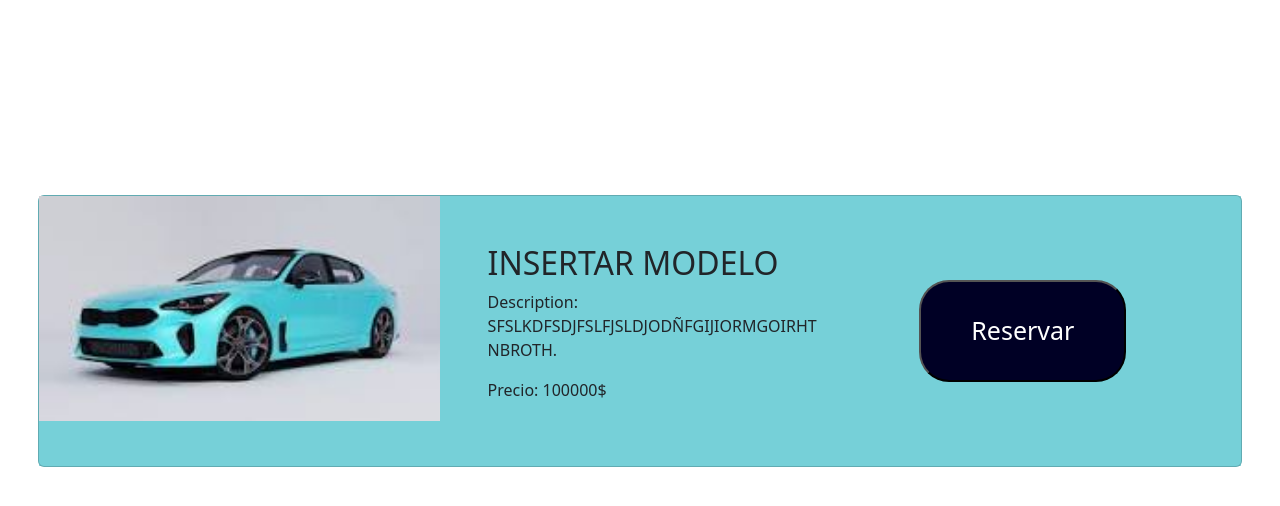
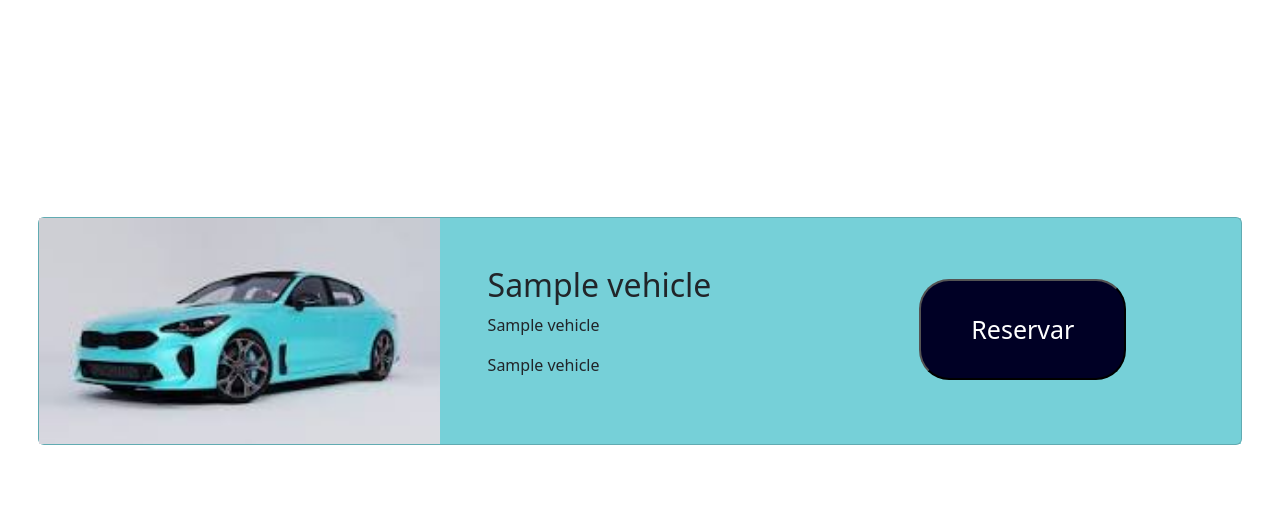
Before and after one commit to Jhojan98/rentCars, a Flask app: template templates/itemcar.html in a window 1280 px wide. Shown: the part 76-582 px from the top of the page. Run offline with Flask 3, Linux system fonts and the light colour scheme; the template is opened without the code that fills it: most values are stand-ins (such as "Sample title", 1, 10 or a date in 2020); parts of the project's set-up code (start-up, migrations or seed data) failed here and were passed over; some libraries are stand-ins or nearby versions.

Commit message:
itemcar vehicle

```diff
--- a/main.py
+++ b/main.py
@@ -1,6 +1,7 @@
 from flask import Flask, render_template, request
 from access.signup import handle_signup
 from access.login import handle_login
+from access.itemcar import handle_itemcar
 import sqlite3
 from dao.cliente import ClienteDAO
 from access.cars import handle_cars
@@ -21,9 +22,11 @@ def render_singup():
 def render_itemcar():
     return render_template('itemcar.html')
 
-@app.route('/home')
-def homeReal():
-    return render_template('home.html')
+@app.route('/itemcar', methods=['POST'])
+def itemcar():
+    vehicle = request.form['vehicle']
+    context = {'vehicle': vehicle}
+    return render_template('itemcar.html', **context)
 
 @app.route('/signup', methods=['POST'])# When de user insert data make a peticion POTS for send that information to the server
 def signup():
--- a/templates/itemcar.html
+++ b/templates/itemcar.html
@@ -47,9 +47,10 @@
           <div class="row">
             <div class="col-md-6">
               <div class="item-info">
-                <h2>INSERTAR MODELO</h2>
-                <p>Description: SFSLKDFSDJFSLFJSLDJODÑFGIJIORMGOIRHTNBROTH.</p>
-                <p>Precio: 100000$</p>
+
+                <h2>{{ vehicle[0] }}</h2>
+                <p>{{ vehicle[2] }}</p>
+                <p>{{ vehicle[1] }}</p>
               </div>
             </div>
             <div class="col-md-6 d-flex align-items-center justify-content-center">
```
Also changed, not shown: access/itemcar.py (+12 -3 lines), templates/home.html (+11 -4 lines).
